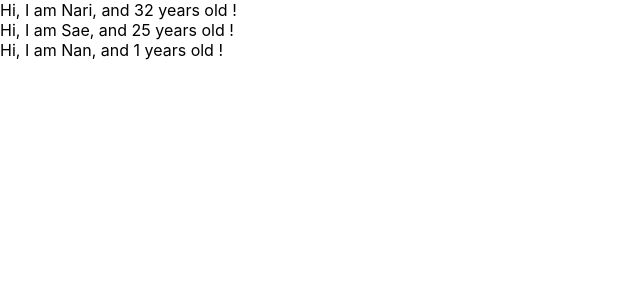
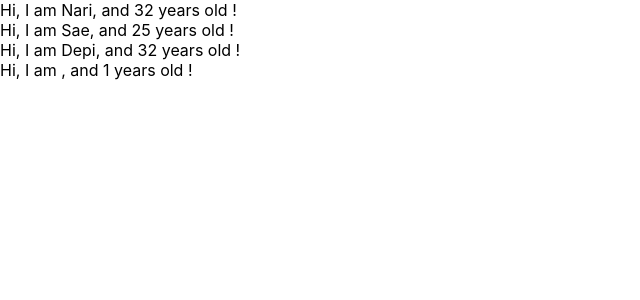
Before and after one commit to narise378/udemy-react-redux-crud-app, a React (Create React App) app: page / in a window 1280 px wide. Shown: the top 300 px of the page, without its empty margins (0-640 px from the left). Built offline with nearby package versions, Linux system fonts and the light colour scheme.

Commit message:
propType learn

```diff
--- a/src/App.js
+++ b/src/App.js
@@ -1,10 +1,12 @@
 import React from 'react';
+import PropTypes from 'prop-types'
 
 const App = () => {
   const profiles = [ //配列でオブジェクトを作る
     {name: "Nari", age: 32},
     {name: "Sae", age: 25},
-    {name: "Nan"}
+    {name: "Depi", age: 32},
+    {naem: "Non", age: 1}
   ]
   return (
   <div>
@@ -20,7 +22,8 @@ const User = (props) => { //propsにより親コンポーネントからプロ
   return <div>Hi, I am {props.name}, and {props.age} years old !</div>
 }
 
-User.defaultProps = { //プロパティに値が指定されていないオブジェクトがあればデフォルト値をいれれる
-  age: 1
+User.propTypes = { //型を定義、コンポーネント設計に置いて、ブレない型を指定する事が大規模になるにつれ大事
+  name: PropTypes.string,
+  age: PropTypes.number.isRequired //ageというデーターが必須になる
 }
 export default App;
```
